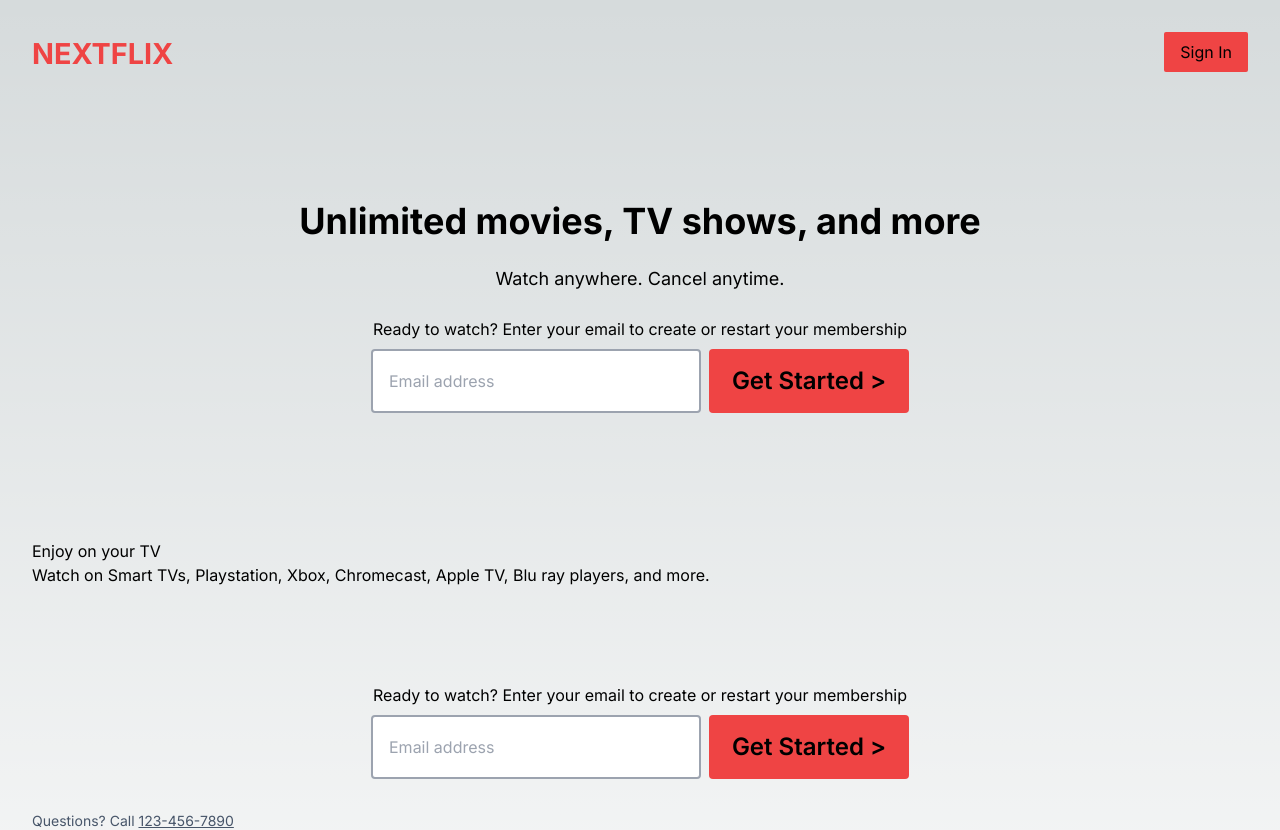
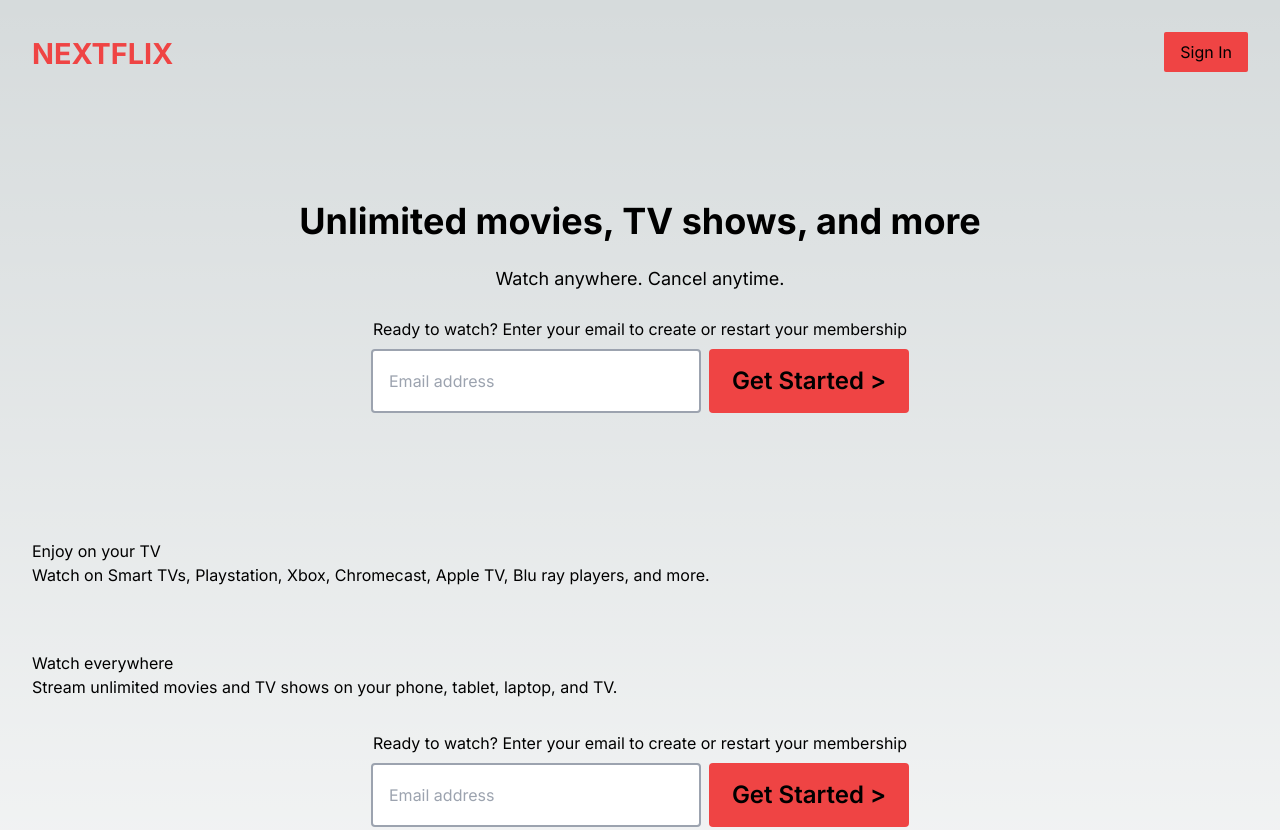
Before and after one commit to gtstarnes/nextflix, a Next.js app: page / in a window 1280 px wide. Shown: the top 830 px of the page. Built offline with nearby package versions, Linux system fonts and the light colour scheme.

Commit message:
added second card

```diff
--- a/app/page.tsx
+++ b/app/page.tsx
@@ -13,8 +13,8 @@ export default function Home() {
           <p>Watch on Smart TVs, Playstation, Xbox, Chromecast, Apple TV, Blu ray players, and more.</p>
         </HomeCard>
         <HomeCard>
-          <h1></h1>
-          <p></p>
+          <h1>Watch everywhere</h1>
+          <p>Stream unlimited movies and TV shows on your phone, tablet, laptop, and TV.</p>
         </HomeCard>
         <EmailSignUpForm />
       </>
```
